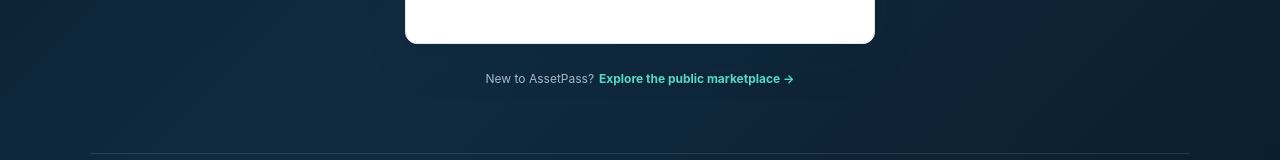
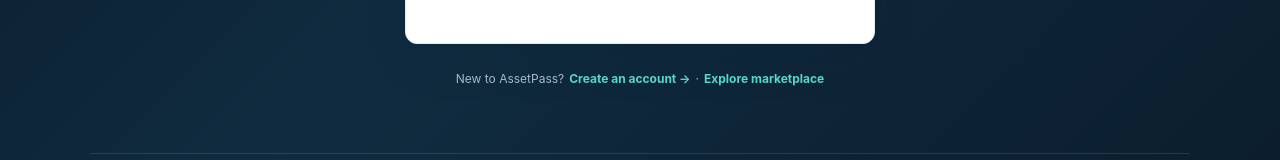
Before and after one commit to hlestakovjames/assetpass-app, a Next.js app: page /login in a window 1280 px wide. Shown: the part 717-877 px from the top of the page. Built offline with nearby package versions, Linux system fonts and the light colour scheme; no server answers.

Commit message:
Link sign-in page to public registration

```diff
--- a/src/app/(auth)/login/page.tsx
+++ b/src/app/(auth)/login/page.tsx
@@ -42,7 +42,9 @@ export default function LoginPage() {
 
         <div className={styles.marketplace}>
           <span>New to AssetPass?</span>
-          <Link href="/marketplace">Explore the public marketplace <span aria-hidden="true">→</span></Link>
+          <Link href="/register">Create an account <span aria-hidden="true">→</span></Link>
+          <span aria-hidden="true">·</span>
+          <Link href="/marketplace">Explore marketplace</Link>
         </div>
       </section>
 
```
